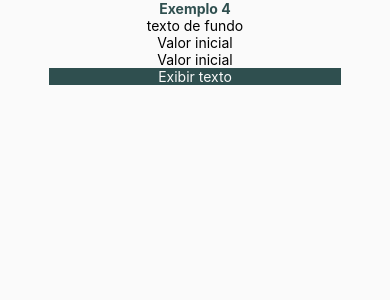
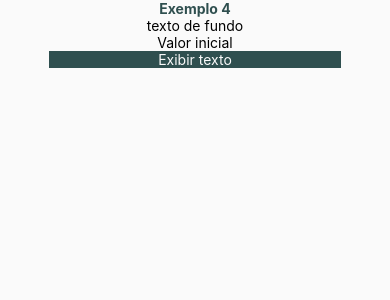
Before and after one commit to ewertonjsilva/expo-1des-125, a React Native app: screen / in a window 390 px wide. Shown: the top 300 px of the page. Built offline with nearby package versions, Linux system fonts and the light colour scheme; what react-native-responsive-fontsize would draw is missing.

Commit message:
exemplo 4

```diff
--- a/src/exemplos/ex04/index.js
+++ b/src/exemplos/ex04/index.js
@@ -7,6 +7,12 @@
 
     const [texto, setTexto] = useState('');
     const [txt2, setTxt2] = useState('Valor inicial');
+    const [mensagem, setMensagem] = useState('');
+
+    function handleExibeMensagem() {
+        setMensagem(txt2);
+        setTxt2('');
+    }
 
     return (
         <View style={styles.container}>
@@ -26,7 +32,7 @@
                 style={styles.input}
             />
 
-            <Text style={styles.txt}>{txt2}</Text>
+            <Text style={styles.txt}>{mensagem}</Text>
             <TextInput
                 value={txt2}
                 onChangeText={setTxt2}
@@ -37,7 +43,7 @@
 
             <TouchableOpacity
                 style={styles.botao}
-                onPress={() => {}}
+                onPress={() => handleExibeMensagem()}
             >
                 <Text style={styles.txtBotao}>Exibir texto</Text>
             </TouchableOpacity>
```
